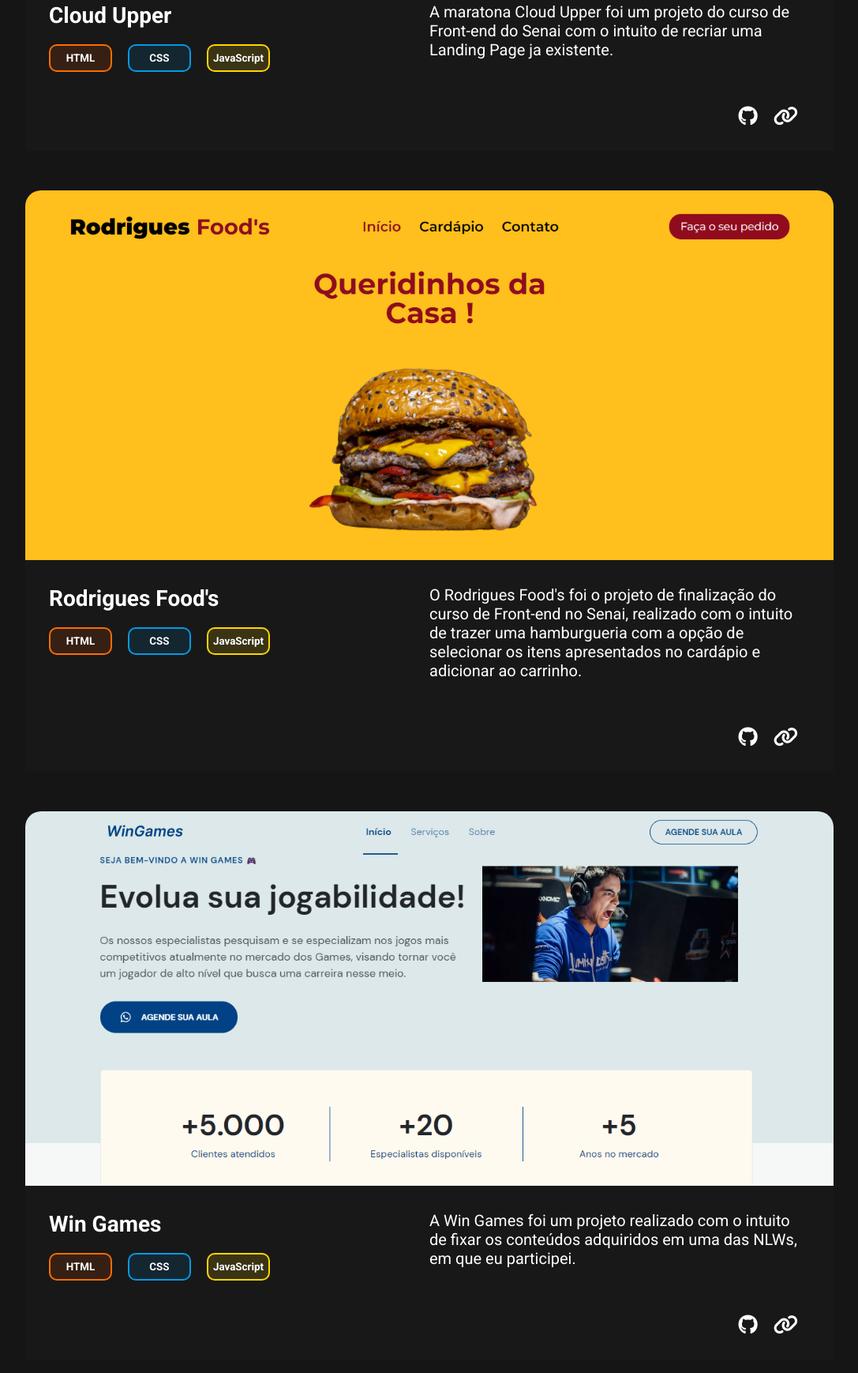
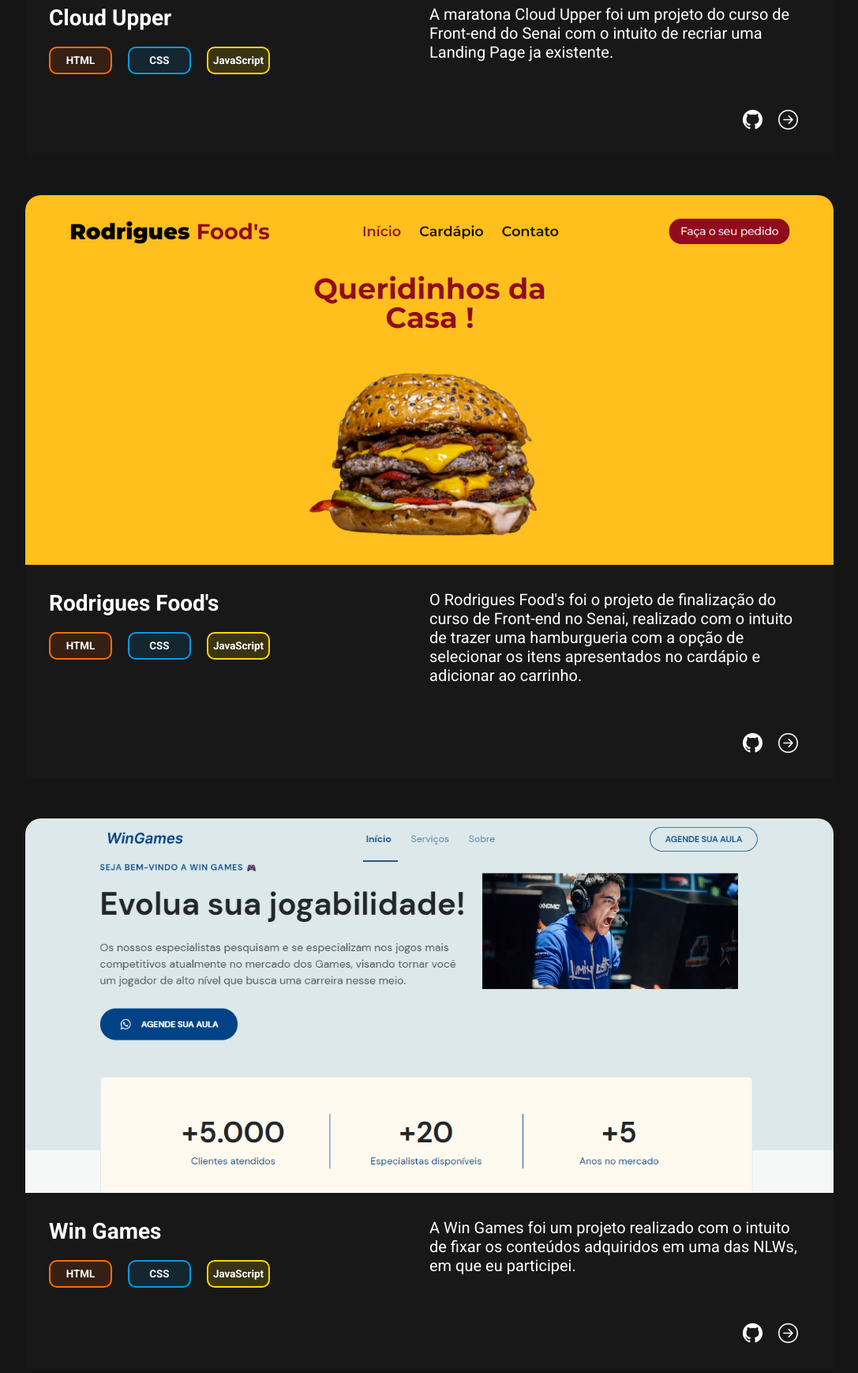
Before and after one commit to Rodrigues73233/Portfolio, a plain HTML site: page index.html in a window 1280 px wide. Shown: the part 4653-6391 px from the top of the page at 79% size, without its empty margins (96-1183 px from the left). Drawn offline with nearby package versions, Linux system fonts and the light colour scheme.

Commit message:
Corrigindo botões de visualização dos projetos

```diff
--- a/index.html
+++ b/index.html
@@ -200,8 +200,8 @@
                 <div class="text-cards-projetos">
                   <p>O Animes Online é um projeto, realizado no curso de Front-end no Senai, onde os animes foram colocados em um rank de acordo com a minha preferência pessoal.</p>
                   <div class="text-cards-projetos-icons">
-                    <a href="https://github.com/Rodrigues73233/Site-Animes-Online" target="_blank"><i class="fa-brands fa-github"></i></a>
-                    <a href="https://rodrigues73233.github.io/Site-Animes-Online/" target="_blank"><i class="fa-solid fa-link"></i></a>
+                    <a href="https://github.com/Rodrigues73233/Site-Animes-Online" target="_blank"><i class="bi bi-github"></i></a>
+                    <a href="https://rodrigues73233.github.io/Site-Animes-Online/" target="_blank"><i class="bi bi-arrow-right-circle"></i></a>
                   </div>
                 </div>
               </div>
@@ -223,8 +223,8 @@
                 <div class="text-cards-projetos">
                   <p>A maratona Cloud Upper foi um projeto do curso de Front-end do Senai com o intuito de recriar uma Landing Page ja existente.</p>
                   <div class="text-cards-projetos-icons">
-                    <a href="https://github.com/Rodrigues73233/Recriando-LandingPage" target="_blank"><i class="fa-brands fa-github"></i></a>
-                    <a href="https://rodrigues73233.github.io/Recriando-LandingPage/" target="_blank"><i class="fa-solid fa-link"></i></a>
+                    <a href="https://github.com/Rodrigues73233/Recriando-LandingPage" target="_blank"><i class="bi bi-github"></i></a>
+                    <a href="https://rodrigues73233.github.io/Recriando-LandingPage/" target="_blank"><i class="bi bi-arrow-right-circle"></i></a>
                   </div>
                 </div>
 
@@ -247,8 +247,8 @@
                 <div class="text-cards-projetos">
                   <p>O Rodrigues Food's foi o projeto de finalização do curso de Front-end no Senai, realizado com o intuito de trazer uma hamburgueria com a opção de selecionar os itens apresentados no cardápio e  adicionar ao carrinho.</p>
                   <div class="text-cards-projetos-icons">
-                    <a href="https://github.com/Rodrigues73233/Projeto-Final-Senai-Lanchonete" target="_blank"><i class="fa-brands fa-github"></i></a>
-                    <a href="https://rodrigues73233.github.io/Projeto-Final-Senai-Lanchonete/" target="_blank"><i class="fa-solid fa-link"></i></a>
+                    <a href="https://github.com/Rodrigues73233/Projeto-Final-Senai-Lanchonete" target="_blank"><i class="bi bi-github"></i></a>
+                    <a href="https://rodrigues73233.github.io/Projeto-Final-Senai-Lanchonete/" target="_blank"><i class="bi bi-arrow-right-circle"></i></a>
                   </div>
                 </div>
 
@@ -271,8 +271,8 @@
                 <div class="text-cards-projetos">
                   <p>A Win Games foi um projeto realizado com o intuito de fixar os conteúdos adquiridos em uma das NLWs, em que eu participei.</p>
                   <div class="text-cards-projetos-icons">
-                    <a href="https://github.com/Rodrigues73233/NLW-MinhaVersao" target="_blank"><i class="fa-brands fa-github"></i></a>
-                    <a href="https://rodrigues73233.github.io/NLW-MinhaVersao/" target="_blank"><i class="fa-solid fa-link"></i></a>
+                    <a href="https://github.com/Rodrigues73233/NLW-MinhaVersao" target="_blank"><i class="bi bi-github"></i></a>
+                    <a href="https://rodrigues73233.github.io/NLW-MinhaVersao/" target="_blank"><i class="bi bi-arrow-right-circle"></i></a>
                   </div>
                 </div>
 
```
